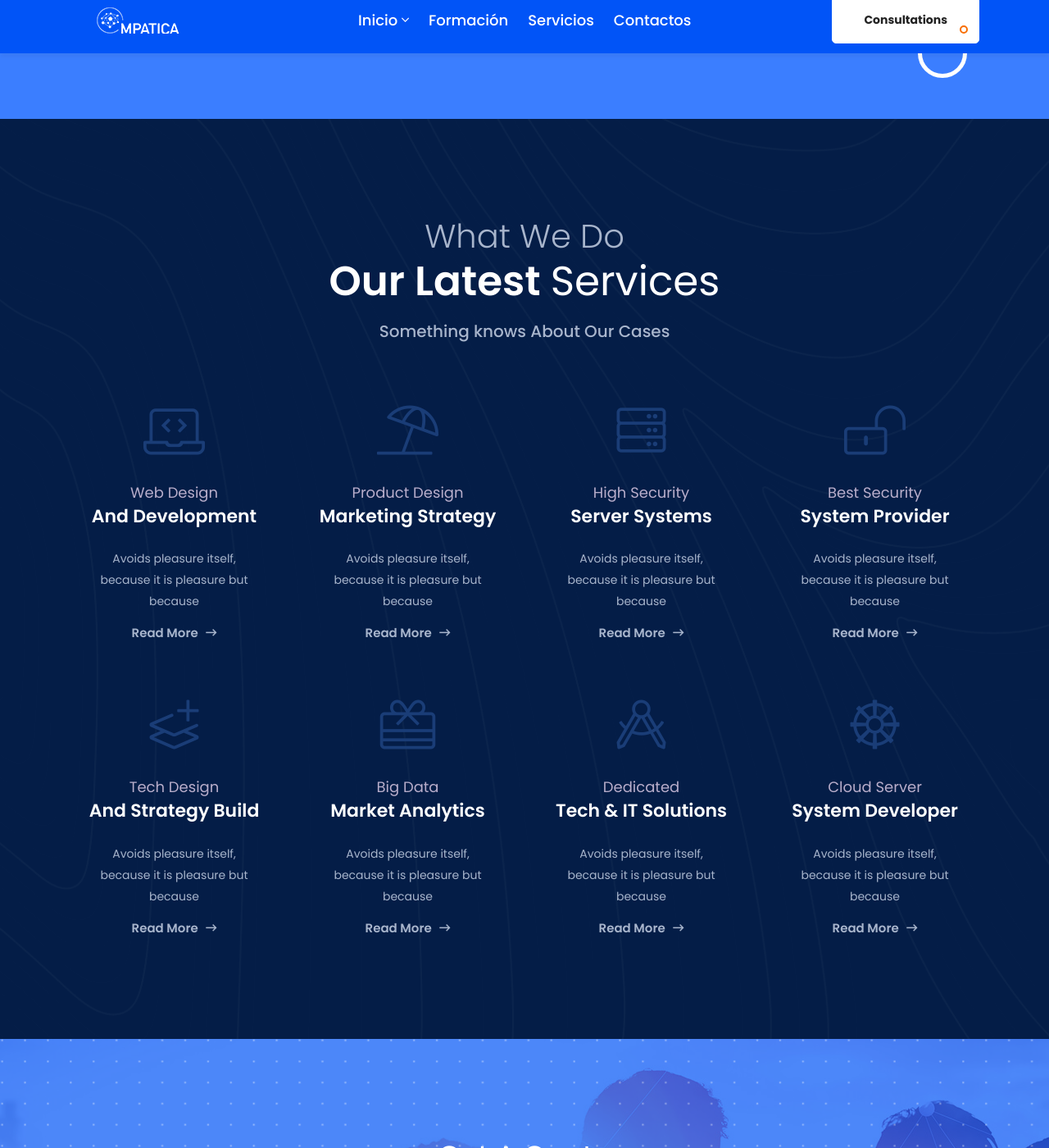
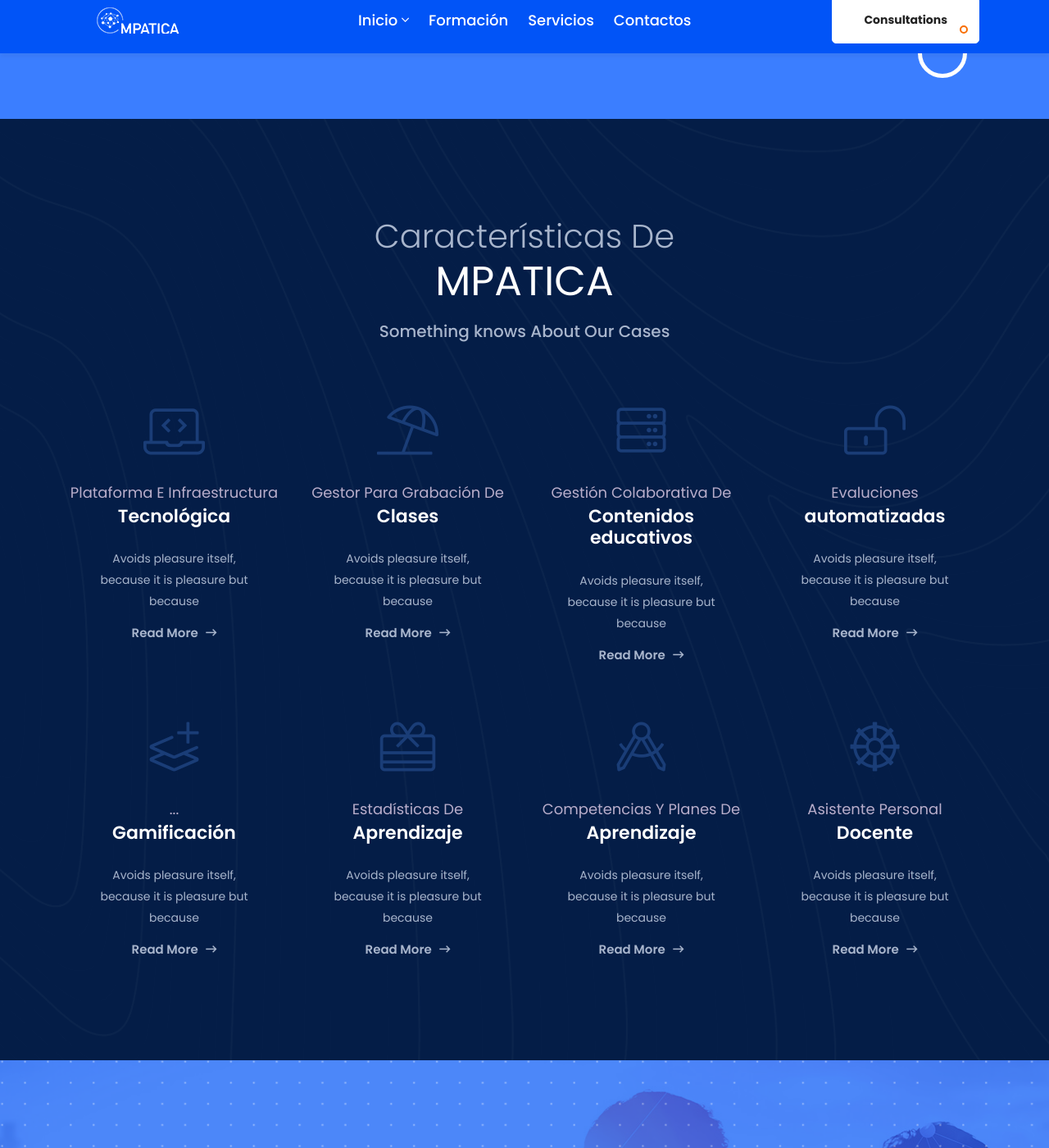
Before and after one commit to elemprendedoronline/mpatica, a Jekyll site: the page built from index.html, in a window 1280 px wide and 1400 px high, scrolled down 4609 px. Shown: the whole window at 82% size. Built offline with Jekyll 4.4.1, drawn with Linux system fonts in a browser that asks for light colours.

Commit message:
Update working_progress.html

```diff
--- a/_includes/working_progress.html
+++ b/_includes/working_progress.html
@@ -62,7 +62,7 @@
             <div class="row justify-content-center">
                 <div class="col-lg-6">
                     <div class="section-title text-center">
-                        <h2 class="title">What We Do <span>Our Latest <span> Services</span></span></h2>
+                        <h2 class="title">Características de<span><span>MPATICA</span></span></h2>
                         <p>Something knows About Our Cases</p>
                     </div>
                 </div>
@@ -71,8 +71,8 @@
                 <div class="col-lg-3 col-md-6 col-sm-7">
                     <div class="services-item mt-30 text-center wow fadeIn" data-wow-duration="1500ms" data-wow-delay="0ms">
                         <i class="fal fa-laptop-code"></i><br>
-                        <span>Web Design</span>
-                        <h4 class="title">And Development</h4>
+                        <span>Plataforma e infraestructura</span>
+                        <h4 class="title">Tecnológica</h4>
                         <p>Avoids pleasure itself, because it is pleasure but because</p>
                         <a href="#">Read More <i class="far fa-long-arrow-right"></i></a>
                     </div>
@@ -80,8 +80,8 @@
                 <div class="col-lg-3 col-md-6 col-sm-7">
                     <div class="services-item mt-30 text-center wow fadeIn" data-wow-duration="1500ms" data-wow-delay="300ms">
                         <i class="fal fa-umbrella-beach"></i><br>
-                        <span>Product Design</span>
-                        <h4 class="title">Marketing Strategy</h4>
+                        <span>Gestor para grabación de</span>
+                        <h4 class="title">Clases</h4>
                         <p>Avoids pleasure itself, because it is pleasure but because</p>
                         <a href="#">Read More <i class="far fa-long-arrow-right"></i></a>
                     </div>
@@ -89,8 +89,8 @@
                 <div class="col-lg-3 col-md-6 col-sm-7">
                     <div class="services-item mt-30 text-center wow fadeIn" data-wow-duration="1500ms" data-wow-delay="600ms">
                         <i class="fal fa-server"></i><br>
-                        <span>High Security</span>
-                        <h4 class="title">Server Systems</h4>
+                        <span>Gestión colaborativa de</span>
+                        <h4 class="title">Contenidos educativos</h4>
                         <p>Avoids pleasure itself, because it is pleasure but because</p>
                         <a href="#">Read More <i class="far fa-long-arrow-right"></i></a>
                     </div>
@@ -98,8 +98,8 @@
                 <div class="col-lg-3 col-md-6 col-sm-7">
                     <div class="services-item mt-30 text-center wow fadeIn" data-wow-duration="1500ms" data-wow-delay="900ms">
                         <i class="fal fa-lock-open-alt"></i><br>
-                        <span>Best Security</span>
-                        <h4 class="title">System Provider</h4>
+                        <span>Evaluciones</span>
+                        <h4 class="title">automatizadas</h4>
                         <p>Avoids pleasure itself, because it is pleasure but because</p>
                         <a href="#">Read More <i class="far fa-long-arrow-right"></i></a>
                     </div>
@@ -107,8 +107,8 @@
                 <div class="col-lg-3 col-md-6 col-sm-7">
                     <div class="services-item mt-70 text-center wow fadeIn" data-wow-duration="1500ms" data-wow-delay="0ms">
                         <i class="fal fa-layer-plus"></i><br>
-                        <span>Tech Design</span>
-                        <h4 class="title">And Strategy Build</h4>
+                        <span> ... </span>
+                        <h4 class="title">Gamificación</h4>
                         <p>Avoids pleasure itself, because it is pleasure but because</p>
                         <a href="#">Read More <i class="far fa-long-arrow-right"></i></a>
                     </div>
@@ -116,8 +116,8 @@
                 <div class="col-lg-3 col-md-6 col-sm-7">
                     <div class="services-item mt-70 text-center wow fadeIn" data-wow-duration="1500ms" data-wow-delay="300ms">
                         <i class="fal fa-gift-card"></i><br>
-                        <span>Big Data</span>
-                        <h4 class="title">Market Analytics</h4>
+                        <span>Estadísticas de</span>
+                        <h4 class="title">Aprendizaje</h4>
                         <p>Avoids pleasure itself, because it is pleasure but because</p>
                         <a href="#">Read More <i class="far fa-long-arrow-right"></i></a>
                     </div>
@@ -125,8 +125,8 @@
                 <div class="col-lg-3 col-md-6 col-sm-7">
                     <div class="services-item mt-70 text-center wow fadeIn" data-wow-duration="1500ms" data-wow-delay="600ms">
                         <i class="fal fa-drafting-compass"></i><br>
-                        <span>Dedicated</span>
-                        <h4 class="title">Tech & IT Solutions</h4>
+                        <span>Competencias y planes de</span>
+                        <h4 class="title">Aprendizaje</h4>
                         <p>Avoids pleasure itself, because it is pleasure but because</p>
                         <a href="#">Read More <i class="far fa-long-arrow-right"></i></a>
                     </div>
@@ -134,8 +134,8 @@
                 <div class="col-lg-3 col-md-6 col-sm-7">
                     <div class="services-item mt-70 text-center wow fadeIn" data-wow-duration="1500ms" data-wow-delay="900ms">
                         <i class="fal fa-dharmachakra"></i><br>
-                        <span>Cloud Server</span>
-                        <h4 class="title">System Developer</h4>
+                        <span>Asistente personal</span>
+                        <h4 class="title">Docente</h4>
                         <p>Avoids pleasure itself, because it is pleasure but because</p>
                         <a href="#">Read More <i class="far fa-long-arrow-right"></i></a>
                     </div>
```
